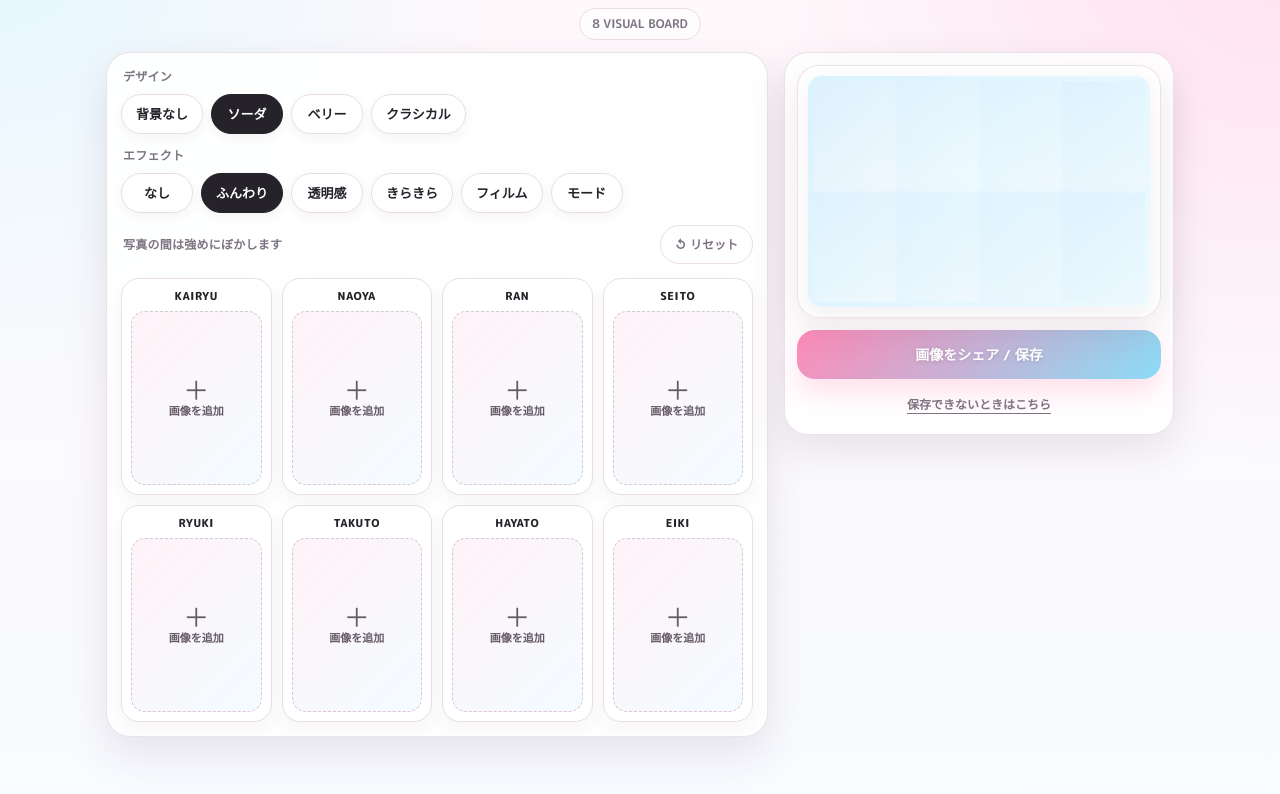
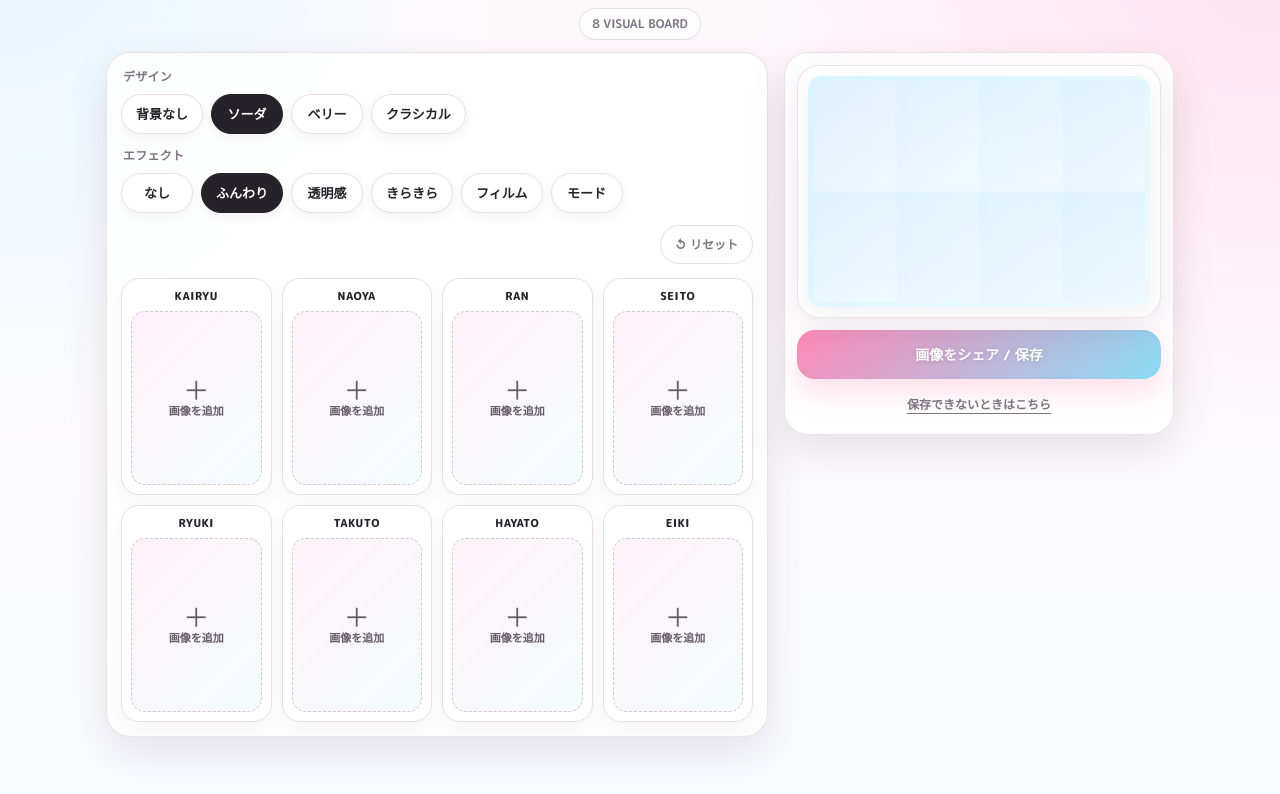
Before and after one commit to rikomuze/mazzel-8-visual-board, a plain HTML site: page index.html in a window 1280 px wide. Shown: the part 70-864 px from the top of the page. Drawn offline with Linux system fonts and the light colour scheme; a web font is replaced by a local one.

Commit message:
Add files via upload

```diff
--- a/index.html
+++ b/index.html
@@ -32,7 +32,7 @@
     .chips{display:flex;flex-wrap:wrap;gap:8px}
     .chip{border:1px solid var(--line);background:#fff;color:var(--ink);border-radius:999px;padding:9px 14px;font-size:13px;font-weight:800;min-width:72px;box-shadow:0 4px 12px rgba(89,50,80,.06)}
     .chip.is-active{background:var(--ink);color:#fff;border-color:var(--ink)}
-    .toolbar-row{display:flex;align-items:center;justify-content:space-between;gap:10px;flex-wrap:wrap}
+    .toolbar-row{display:flex;align-items:center;justify-content:space-between;gap:10px;flex-wrap:wrap}.reset-row{justify-content:flex-end}
     .mini-btn{border:1px solid var(--line);background:#fff;color:var(--muted);border-radius:999px;padding:9px 14px;font-size:12px;font-weight:800}
     .upload-grid{display:grid;grid-template-columns:repeat(4,minmax(0,1fr));gap:10px}
     .upload-card{background:#fff;border:1px solid var(--line);border-radius:18px;padding:9px;box-shadow:0 8px 18px rgba(89,50,80,.05)}
@@ -109,8 +109,7 @@
               </div>
             </div>
 
-            <div class="toolbar-row">
-              <div class="toolbar-label">写真の間は強めにぼかします</div>
+            <div class="toolbar-row reset-row">
               <button type="button" class="mini-btn" id="resetBtn">↺ リセット</button>
             </div>
           </div>
```
